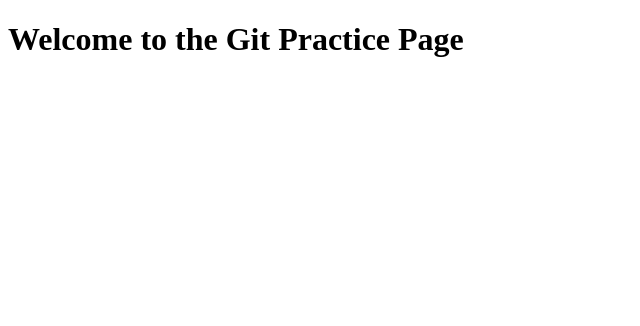
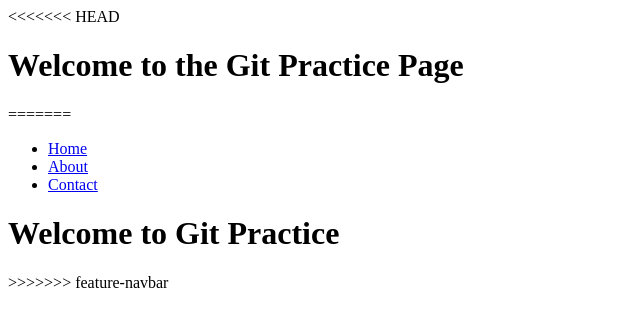
Before and after one commit to biswasroshan/git-practice, a plain HTML site: page index.html in a window 1280 px wide. Shown: the whole page, without its empty margins (0-640 px from the left). Drawn offline with Linux system fonts and the light colour scheme.

```diff
--- a/index.html
+++ b/index.html
@@ -4,6 +4,17 @@
     <title>Git Practice</title>
 </head>
 <body>
+<<<<<<< HEAD
     <h1>Welcome to the Git Practice Page</h1>
+=======
+    <nav>
+        <ul>
+            <li><a href="#">Home</a></li>
+            <li><a href="#">About</a></li>
+            <li><a href="#">Contact</a></li>
+        </ul>
+    </nav>
+    <h1>Welcome to Git Practice</h1>
+>>>>>>> feature-navbar
 </body>
 </html>
```
